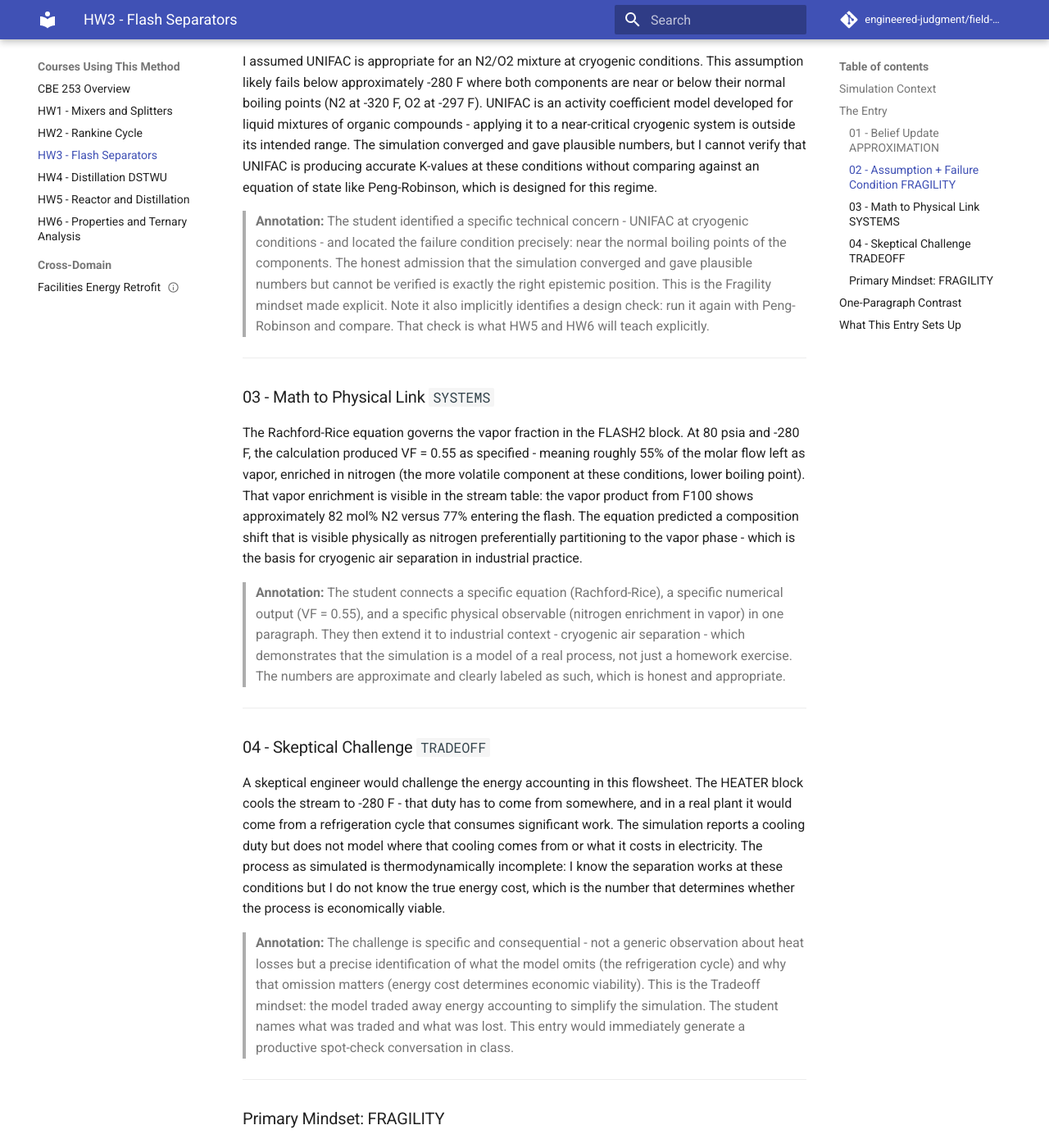
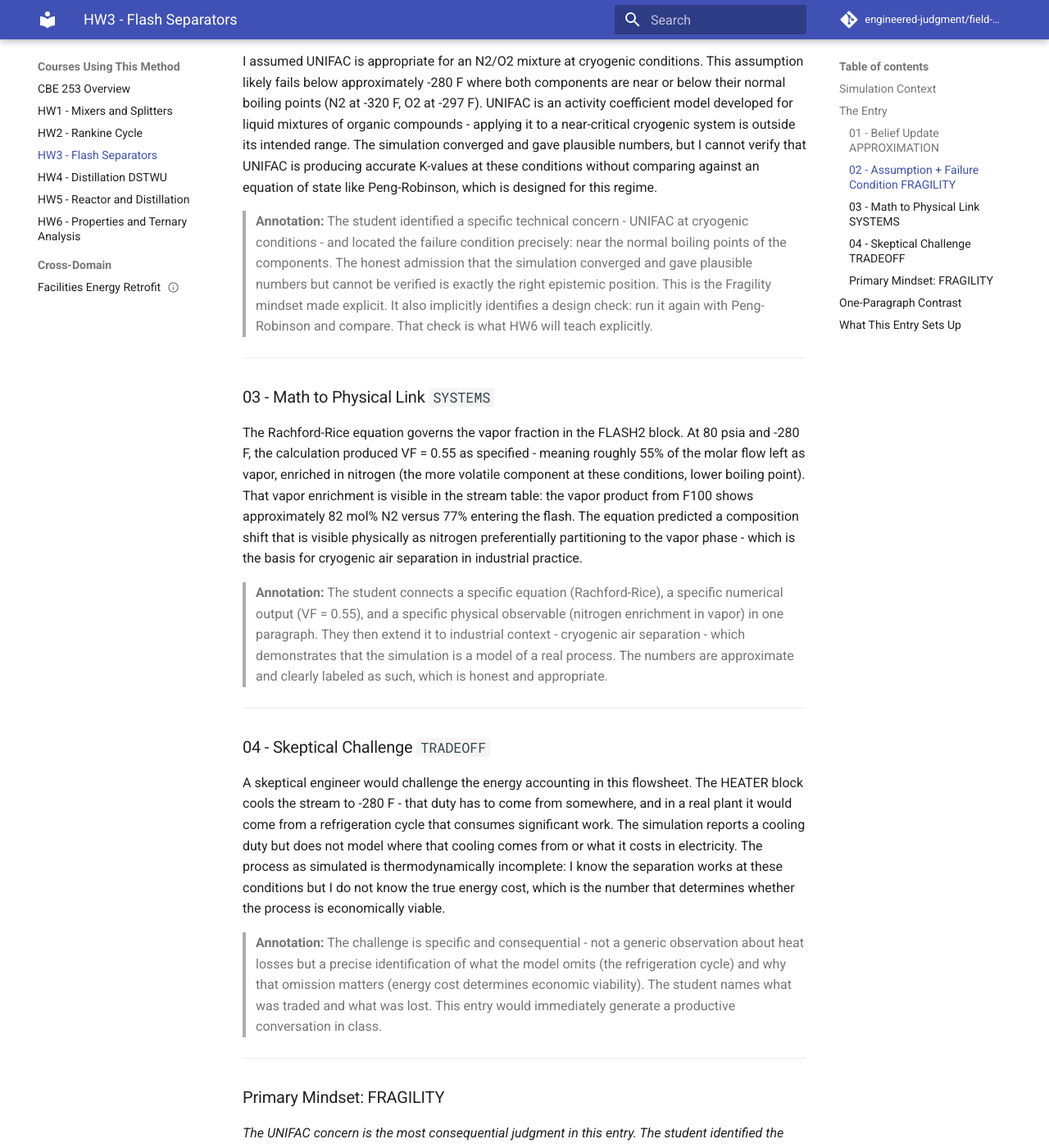
Before and after one commit to engineered-judgment/field-notes, an MkDocs documentation site: the page built from docs/notebooks/cbe253/hw3-flash-separators.md, in a window 1280 px wide and 1400 px high, scrolled down 1231 px. Shown: the whole window at 82% size. Built offline with MkDocs 1.6.1 and Material for MkDocs 9.7.7, drawn with Linux system fonts in a browser that asks for light colours; comment, search, counter and statistics services are not loaded; some of the changed text lies outside the part shown.

Commit message:
Update HW3 content and remove em dashes

```diff
--- a/docs/notebooks/cbe253/hw3-flash-separators.md
+++ b/docs/notebooks/cbe253/hw3-flash-separators.md
@@ -3,9 +3,9 @@
 **Course:** CBE 253 - Aspen Plus Module
 **Sessions:** 4 - Week 12 - Apr 2
 **Assignment:** HW3 - Moist Air Separation using SEP, HEATER, and FLASH2
-**Due:** April 14
+**Due:** April 7
 **Primary Mindset:** Fragility
-**Connection forward:** The property method concern raised here - UNIFAC at cryogenic conditions - reappears directly in HW5 and HW6 when property method selection becomes the explicit subject of the course.
+**Connection forward:** The property method concern raised here - UNIFAC at cryogenic conditions - reappears directly in HW6 when property method selection becomes the explicit subject of the course.
 
 ---
 
@@ -29,7 +29,7 @@
 
 I assumed UNIFAC is appropriate for an N2/O2 mixture at cryogenic conditions. This assumption likely fails below approximately -280 F where both components are near or below their normal boiling points (N2 at -320 F, O2 at -297 F). UNIFAC is an activity coefficient model developed for liquid mixtures of organic compounds - applying it to a near-critical cryogenic system is outside its intended range. The simulation converged and gave plausible numbers, but I cannot verify that UNIFAC is producing accurate K-values at these conditions without comparing against an equation of state like Peng-Robinson, which is designed for this regime.
 
-> **Annotation:** The student identified a specific technical concern - UNIFAC at cryogenic conditions - and located the failure condition precisely: near the normal boiling points of the components. The honest admission that the simulation converged and gave plausible numbers but cannot be verified is exactly the right epistemic position. This is the Fragility mindset made explicit. Note it also implicitly identifies a design check: run it again with Peng-Robinson and compare. That check is what HW5 and HW6 will teach explicitly.
+> **Annotation:** The student identified a specific technical concern - UNIFAC at cryogenic conditions - and located the failure condition precisely: near the normal boiling points of the components. The honest admission that the simulation converged and gave plausible numbers but cannot be verified is exactly the right epistemic position. This is the Fragility mindset made explicit. It also implicitly identifies a design check: run it again with Peng-Robinson and compare. That check is what HW6 will teach explicitly.
 
 ---
 
@@ -37,7 +37,7 @@
 
 The Rachford-Rice equation governs the vapor fraction in the FLASH2 block. At 80 psia and -280 F, the calculation produced VF = 0.55 as specified - meaning roughly 55% of the molar flow left as vapor, enriched in nitrogen (the more volatile component at these conditions, lower boiling point). That vapor enrichment is visible in the stream table: the vapor product from F100 shows approximately 82 mol% N2 versus 77% entering the flash. The equation predicted a composition shift that is visible physically as nitrogen preferentially partitioning to the vapor phase - which is the basis for cryogenic air separation in industrial practice.
 
-> **Annotation:** The student connects a specific equation (Rachford-Rice), a specific numerical output (VF = 0.55), and a specific physical observable (nitrogen enrichment in vapor) in one paragraph. They then extend it to industrial context - cryogenic air separation - which demonstrates that the simulation is a model of a real process, not just a homework exercise. The numbers are approximate and clearly labeled as such, which is honest and appropriate.
+> **Annotation:** The student connects a specific equation (Rachford-Rice), a specific numerical output (VF = 0.55), and a specific physical observable (nitrogen enrichment in vapor) in one paragraph. They then extend it to industrial context - cryogenic air separation - which demonstrates that the simulation is a model of a real process. The numbers are approximate and clearly labeled as such, which is honest and appropriate.
 
 ---
 
@@ -45,7 +45,7 @@
 
 A skeptical engineer would challenge the energy accounting in this flowsheet. The HEATER block cools the stream to -280 F - that duty has to come from somewhere, and in a real plant it would come from a refrigeration cycle that consumes significant work. The simulation reports a cooling duty but does not model where that cooling comes from or what it costs in electricity. The process as simulated is thermodynamically incomplete: I know the separation works at these conditions but I do not know the true energy cost, which is the number that determines whether the process is economically viable.
 
-> **Annotation:** The challenge is specific and consequential - not a generic observation about heat losses but a precise identification of what the model omits (the refrigeration cycle) and why that omission matters (energy cost determines economic viability). This is the Tradeoff mindset: the model traded away energy accounting to simplify the simulation. The student names what was traded and what was lost. This entry would immediately generate a productive spot-check conversation in class.
+> **Annotation:** The challenge is specific and consequential - not a generic observation about heat losses but a precise identification of what the model omits (the refrigeration cycle) and why that omission matters (energy cost determines economic viability). The student names what was traded and what was lost. This entry would immediately generate a productive conversation in class.
 
 ---
 
@@ -57,10 +57,10 @@
 
 ## One-Paragraph Contrast
 
-A weak entry for this assignment reads: *"I learned more about how flash separations work. I assumed the property method was appropriate. The flash calculation determined the vapor and liquid compositions of the outlet streams. A skeptical engineer would question whether the simulation is accurate."* That entry answers all four fields in form but none in substance. No specific belief is named. The property method concern is circular - "appropriate" is not an assumption, it is a conclusion. The math-to-physical link describes what flash calculations do in general, not what this simulation showed specifically. The skeptical challenge challenges nothing. The simulation was run. The thinking is absent.
+A weak entry reads: *"I learned more about how flash separations work. I assumed the property method was appropriate. The flash calculation determined the vapor and liquid compositions of the outlet streams. A skeptical engineer would question whether the simulation is accurate."* That entry answers all four fields in form but none in substance. No specific belief is named. The property method concern is circular - "appropriate" is not an assumption, it is a conclusion. The math-to-physical link describes what flash calculations do in general, not what this simulation showed specifically. The skeptical challenge challenges nothing. The simulation was run. The thinking is absent.
 
 ---
 
 ## What This Entry Sets Up
 
-The UNIFAC concern raised in Field 02 is not resolved here - it is left open deliberately. HW5 introduces property analysis tools that would allow the comparison. HW6 introduces the property method selection framework that would explain why Peng-Robinson is the right choice for nonpolar gases at high pressure. A student who wrote this entry in Week 4 arrives at HW5 with a specific, remembered reason to care about property method selection - not as an abstract course topic but as an unresolved question from their own simulation.
+The UNIFAC concern raised in Field 02 is not resolved here - it is left open deliberately. HW6 introduces the property method selection framework that explains why Peng-Robinson is the right choice for nonpolar gases at high pressure. A student who wrote this entry arrives at HW6 with a specific, remembered reason to care about property method selection - not as an abstract course topic but as an unresolved question from their own simulation.
```
